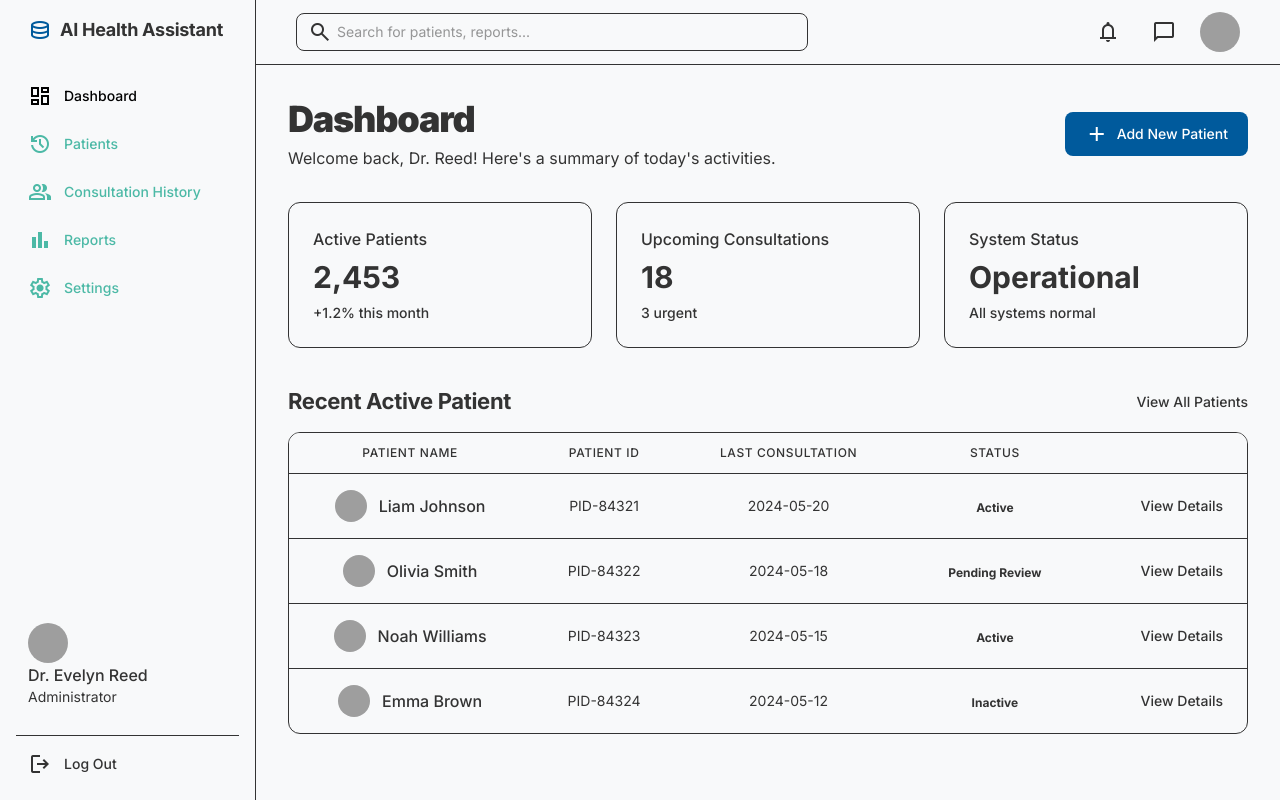
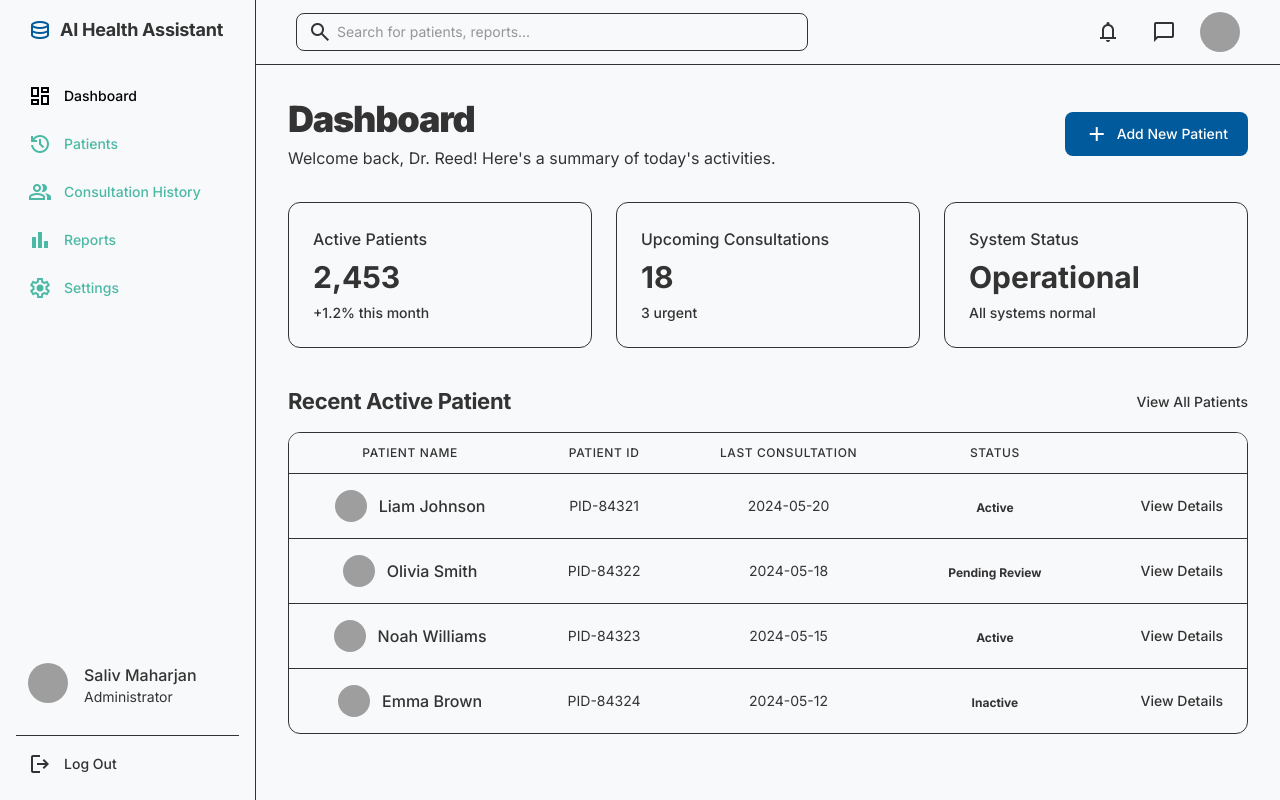
Before and after one commit to Mr-XX23/ai_health_assistent, a React (Vite) app: page /admin in a window 1280 px wide. Built offline with nearby package versions, Linux system fonts and the light colour scheme; grey boxes are pictures that could not be loaded.

Commit message:
siderbar fixes

```diff
--- /dev/null
+++ b/src/AdminComponents/components/Logo/Logo.tsx
@@ -0,0 +1,18 @@
+import React from "react";
+
+const Logo = () => {
+  return (
+    <div>
+      <div className="flex items-center gap-2 px-3 text-text-light dark:text-text-dark">
+        <span className="material-symbols-outlined text-primary text-3xl">
+          database
+        </span>
+        <h2 className="text-lg font-bold tracking-[-0.015em]">
+          AI Health Assistant
+        </h2>
+      </div>
+    </div>
+  );
+};
+
+export default Logo;
--- /dev/null
+++ b/src/AdminComponents/components/Profile/Profile.tsx
@@ -0,0 +1,46 @@
+import React from "react";
+import { NavLink } from "react-router";
+
+const Profile = () => {
+  const profile = [
+    {
+      photo: "Profile picture of Dr. Evelyn Reed",
+      username: "Saliv Maharjan",
+      post: "Administrator",
+    },
+  ];
+  return (
+    <div>
+      {profile.map((item) => (
+        <div className="flex flex-col">
+          <div className="mb-4 flex gap-3 p-3">
+            <div className="flex gap-4">
+              <div
+                className="bg-center bg-no-repeat aspect-square bg-cover rounded-full size-10 bg-[url(https://lh3.googleusercontent.com/aida-public/AB6AXuDDi-WFrolJwGt76zO7hwmkC_m_2ynYZO9tAXF3b4CI27WNZ75mLfWkwBlPTwn39tri6IhNSHkUohZdKoyMXq-B7El_s_KSucyYeD74jb9ECLUipo6kUfUb6F-QJy4uS4O_-gXciqSMfAibajoyyr9TzP-9UWRajm6IndxwLlZcGDpcPWxRIreG9jF9SN4mvxiP8kGMME1--7OSu0GBGflw2GcSiM6RUKBaFAcoEyaykplOiW_T98N3BXF2g6bpRujKf0yRtkiKF4B5)]"
+                data-alt={item.photo}
+              ></div>
+              <div className="flex flex-col">
+                <h1 className="text-base font-medium">{item.username}</h1>
+                <p className="text-sm font-normal text-text-secondary-light dark:text-text-secondary-dark">
+                  {item.post}
+                </p>
+              </div>
+            </div>
+          </div>
+
+          <div className="flex flex-col gap-1 border-t border-border-light dark:border-border-dark pt-2">
+            <NavLink
+              className="flex items-center gap-3 rounded-lg px-3 py-2 hover:bg-primary/10"
+              to={"#"}
+            >
+              <span className="material-symbols-outlined">logout</span>
+              <p className="text-sm font-medium">Log Out</p>
+            </NavLink>
+          </div>
+        </div>
+      ))}
+    </div>
+  );
+};
+
+export default Profile;
--- a/src/AdminComponents/components/Sidebar/Sidebar.tsx
+++ b/src/AdminComponents/components/Sidebar/Sidebar.tsx
@@ -1,5 +1,7 @@
 import { useState } from "react";
 import { Link, NavLink, useLocation, useNavigate } from "react-router";
+import Profile from "../Profile/Profile";
+import Logo from "../Logo/Logo";
 
 const Siderbar = () => {
   const navigate = useNavigate();
@@ -21,26 +23,11 @@ const Siderbar = () => {
     { lable: "Settings", path: "", icon: "settings" },
   ];
 
-  const profile = [
-    {
-      photo: "Profile picture of Dr. Evelyn Reed",
-      username: "Dr. Evelyn Reed",
-      post: "Administrator",
-    },
-  ];
-
   return (
     <div>
       <div className="hidden xl:flex h-screen w-64 flex-col justify-between border-r border-border-light dark:border-border-dark bg-card-light dark:bg-card-dark p-4 sticky top-0">
         <div className="flex flex-col gap-8">
-          <div className="flex items-center gap-2 px-3 text-text-light dark:text-text-dark">
-            <span className="material-symbols-outlined text-primary text-3xl">
-              database
-            </span>
-            <h2 className="text-lg font-bold tracking-[-0.015em]">
-              AI Health Assistant
-            </h2>
-          </div>
+          <Logo />
 
           <div className="flex flex-col gap-2">
             {navItems.map((item) => (
@@ -61,34 +48,7 @@ const Siderbar = () => {
             ))}
           </div>
         </div>
-        {profile.map((item) => (
-          <div className="flex flex-col">
-            <div className="mb-4 flex gap-3 p-3">
-              <div>
-                <div
-                  className="bg-center bg-no-repeat aspect-square bg-cover rounded-full size-10 bg-[url(https://lh3.googleusercontent.com/aida-public/AB6AXuDDi-WFrolJwGt76zO7hwmkC_m_2ynYZO9tAXF3b4CI27WNZ75mLfWkwBlPTwn39tri6IhNSHkUohZdKoyMXq-B7El_s_KSucyYeD74jb9ECLUipo6kUfUb6F-QJy4uS4O_-gXciqSMfAibajoyyr9TzP-9UWRajm6IndxwLlZcGDpcPWxRIreG9jF9SN4mvxiP8kGMME1--7OSu0GBGflw2GcSiM6RUKBaFAcoEyaykplOiW_T98N3BXF2g6bpRujKf0yRtkiKF4B5)]"
-                  data-alt={item.photo}
-                ></div>
-                <div className="flex flex-col">
-                  <h1 className="text-base font-medium">{item.username}</h1>
-                  <p className="text-sm font-normal text-text-secondary-light dark:text-text-secondary-dark">
-                    {item.post}
-                  </p>
-                </div>
-              </div>
-            </div>
-
-            <div className="flex flex-col gap-1 border-t border-border-light dark:border-border-dark pt-2">
-              <Link
-                className="flex items-center gap-3 rounded-lg px-3 py-2 hover:bg-primary/10"
-                to={"#"}
-              >
-                <span className="material-symbols-outlined">logout</span>
-                <p className="text-sm font-medium">Log Out</p>
-              </Link>
-            </div>
-          </div>
-        ))}
+        <Profile />
       </div>
 
       <button
@@ -96,7 +56,6 @@ const Siderbar = () => {
         className="xl:hidden p-2 rounded-md hover:bg-slate-200 dark:hover:bg-slate-700"
         aria-label="Toggle menu"
       >
-        X
         <span className="material-symbols-outlined">
           {isOpen ? "close" : "menu"}
         </span>
@@ -105,7 +64,7 @@ const Siderbar = () => {
         <div className="xl:hidden  border-t border-slate-200 dark:border-slate-800 bg-background-light dark:bg-background-dark">
           <div className="flex flex-col gap-2 ">
             {navItems.map((item) => (
-              <Link
+              <NavLink
                 key={item.lable}
                 to={item.path}
                 className={`flex items-center gap-3 rounded-lg px-3 py-2 hover:bg-primary/10
@@ -118,7 +77,7 @@ const Siderbar = () => {
               >
                 <span className="material-symbols-outlined">{item.icon}</span>
                 <p className="text-sm font-medium">{item.lable}</p>
-              </Link>
+              </NavLink>
             ))}
           </div>
         </div>
```
